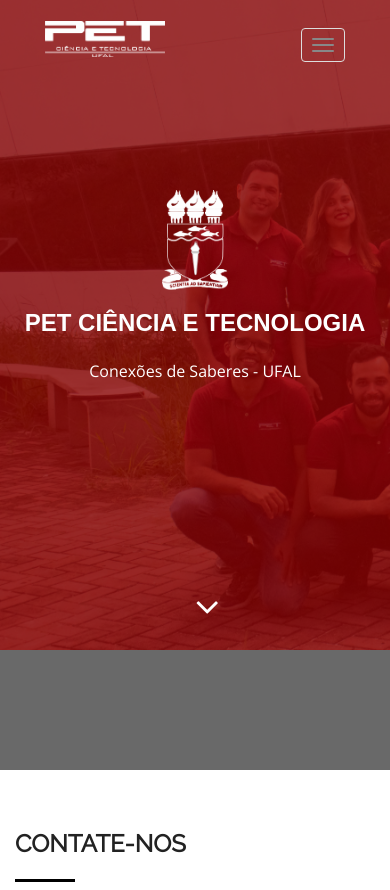
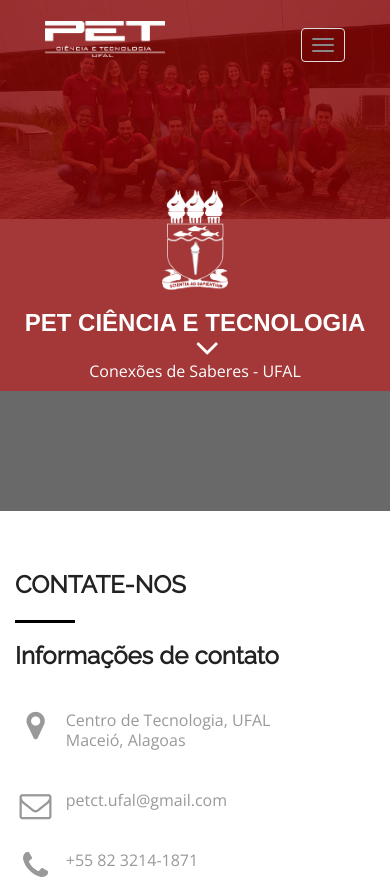
Before and after one commit to ewerton94/cet, a Django app: page / in a window 390 px wide. Shown: the top 890 px of the page. Run offline with Django 3.2, Linux system fonts and the light colour scheme; data that the repository does not hold is empty; some libraries are stand-ins or nearby versions; some web fonts are replaced.

Commit message:
Corrigido banner responsivo

```diff
--- a/static/css/style.css
+++ b/static/css/style.css
@@ -143,8 +143,7 @@ banner
 }
 #banner{
 	background: url('../img/bg-banner.jpg') no-repeat fixed;
-	background-size: cover;
-	min-height: 650px;
+	background-size: 100% auto;
 	width:100%;
 	position: relative;
 }
@@ -578,14 +577,21 @@ footer
   #downloads .downloads-item {
     margin: 0 0 30px;
   }
+
 }
 
 
 
 @media (min-width: 551px) and (max-width: 980px){
+  .bg-color{
+  	min-height: 500px;
+  }
 
 }
 @media (min-width: 220px) and (max-width: 551px){
+  .bg-color{
+    min-height: 300px;
+  }
     .testi-info{
         margin-bottom: 20px;
     }
```
